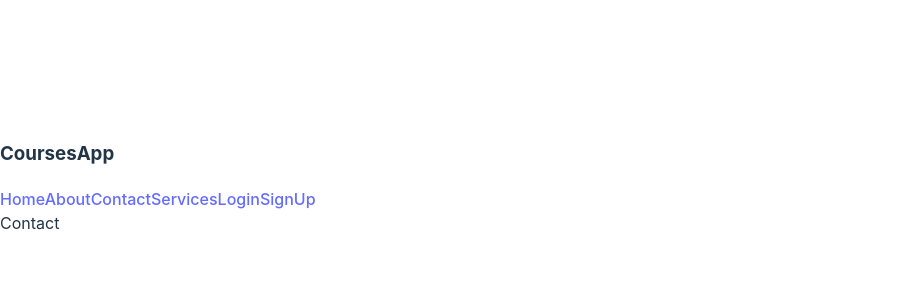
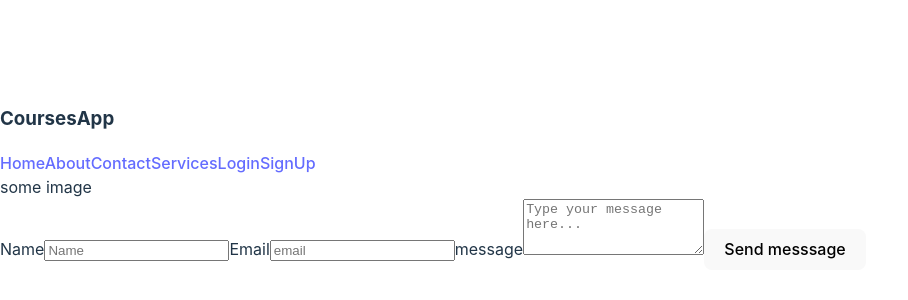
Before and after one commit to chinmayagarwal3007/course-app, a React (Vite) app in the folder client/: page /contact in a window 1280 px wide. Shown: the part 222-522 px from the top of the page, without its empty margins (0-908 px from the left). Built offline with nearby package versions, Linux system fonts and the light colour scheme.

Commit message:
basic pages design

```diff
--- a/client/src/App.jsx
+++ b/client/src/App.jsx
@@ -5,6 +5,7 @@ import {Contact} from "./pages/Contact"
 import { Service } from "./pages/Service";
 import {Login} from "./pages/Login"
 import {Register} from "./pages/Register"
+import { Error } from "./pages/Error";
 import Navbar from "./components/Navbar";
 
 const App = () => {
@@ -19,6 +20,7 @@ const App = () => {
         <Route path="/service" element={<Service />} />
         <Route path="/register" element={<Register />} />
         <Route path="/login" element={<Login />} />
+        <Route path="*" element={<Error />}/>
       </Routes>
     </BrowserRouter>
 
--- a/client/src/pages/Contact.jsx
+++ b/client/src/pages/Contact.jsx
@@ -1,5 +1,77 @@
+import { useState } from "react";
+
 export const Contact = () => {
+  const [user, setUser] = useState({
+    username: "",
+    email: "",
+    message: "",
+  });
+
+  const handleChange = (e) => {
+    let name = e.target.name;
+    let value = e.target.value;
+
+    setUser({
+      ...user,
+
+      [name]: value,
+    });
+  };
+
+  const handleSubmit = (e) => {
+    e.preventDefault();
+    console.log(user);
+  };
+
   return (
-    <div>Contact</div>
-  )
-}
+    <div>
+      <div>some image</div>
+
+      <div>
+        <form onSubmit={handleSubmit}>
+          <label htmlFor="username">Name</label>
+          <input
+            type="text"
+            name="username"
+            placeholder="Name"
+            id="username"
+            required
+            autoComplete="off"
+            value={user.name}
+            onChange={handleChange}
+          />
+
+          <label htmlFor="email">Email</label>
+          <input
+            type="email"
+            name="email"
+            placeholder="email"
+            id="email"
+            required
+            autoComplete="off"
+            value={user.email}
+            onChange={handleChange}
+          />
+
+          <label htmlFor="message">message</label>
+          <textarea
+            name="message"
+            placeholder="Type your message here..."
+            id="message"
+            required
+            autoComplete="off"
+            value={user.message}
+            onChange={handleChange}
+            style={{
+              resize: "vertical", // You can change this to "horizontal" if you want resizing only horizontally
+              minHeight: "50px", // Set the minimum height of the textarea
+              maxHeight: "200px", // Set the maximum height of the textarea
+            }}
+          />
+
+          <button type="submit">Send messsage</button>
+        </form>
+      </div>
+    </div>
+  );
+};
--- /dev/null
+++ b/client/src/pages/Error.jsx
@@ -0,0 +1,7 @@
+import React from 'react'
+
+export const Error = () => {
+  return (
+    <div>Error</div>
+  )
+}
```
